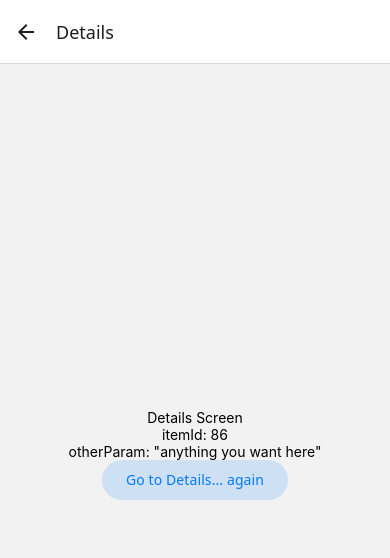
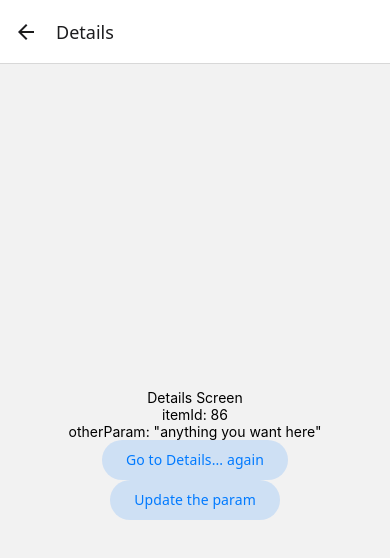
Before and after one commit to rolandomajait1-rgb/appdev2, a React Native app in the folder react-native-navigation/: screen / in a window 390 px wide. Both pictures are taken after a click on the button "Go to Details". Shown: the top 558 px of the page. Built offline with nearby package versions, Linux system fonts and the light colour scheme.

Commit message:
Done with updating params

```diff
--- a/react-native-navigation/App.tsx
+++ b/react-native-navigation/App.tsx
@@ -45,6 +45,15 @@ function DetailsScreen({ route }) {
       >
         Go to Details... again
       </Button>
+      <Button
+        onPress={() =>
+          navigation.setParams({
+            itemId: Math.floor(Math.random() * 100),
+          })
+        }
+      >
+        Update the param
+      </Button>
     </View>
   );
 }
```
